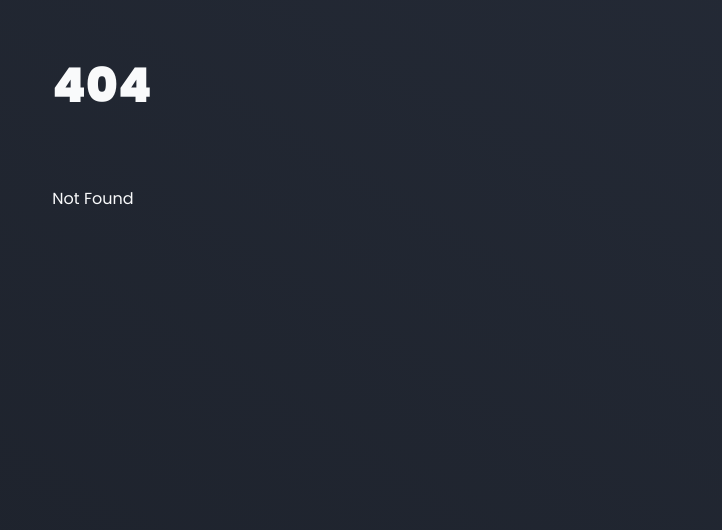
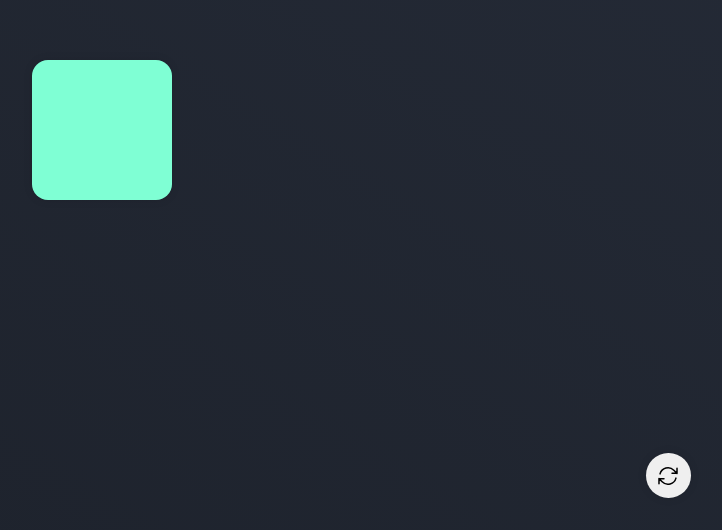
Before and after one commit to mattcroat/svelte-animations, a SvelteKit app: page /motion/spring in a window 1280 px wide. Before the commit this address had no page. Shown: the part 270-800 px from the top of the page, without its empty margins (538-1260 px from the left). Built offline with nearby package versions, Linux system fonts and the light colour scheme.

Commit message:
feat: Add spring example

```diff
--- /dev/null
+++ b/src/routes/motion/spring/+page.svelte
@@ -0,0 +1,47 @@
+<script lang="ts">
+	import { spring } from 'svelte/motion'
+	import Animate from '$lib/animate.svelte'
+
+	function scaleRotate(el: HTMLElement, params: any = {}) {
+		const value = { rotate: 0, scale: 1 }
+		const options = { stiffness: 0.1, damping: 0.6 }
+
+		let transition = spring(value, options)
+
+		const unsubscribe = transition.subscribe(
+			({ rotate, scale }) => {
+				el.style.transform = `scale(${scale}) rotate(${rotate}deg)`
+			}
+		)
+
+		transition.update((state) => ({
+			scale: params.scale,
+			rotate: params.rotate
+		}))
+
+		setTimeout(() => {
+			transition.set({ scale: 1, rotate: 0 })
+		}, 1000)
+
+		return {
+			destroy: () => unsubscribe()
+		}
+	}
+</script>
+
+<Animate>
+	<div
+		class="box"
+		use:scaleRotate={{ rotate: 90, scale: 2 }}
+	/>
+</Animate>
+
+<style>
+	.box {
+		width: 140px;
+		height: 140px;
+		background-color: aquamarine;
+		border-radius: 1rem;
+		box-shadow: 0 0 10px hsl(0 0% 0% / 10%);
+	}
+</style>
```
